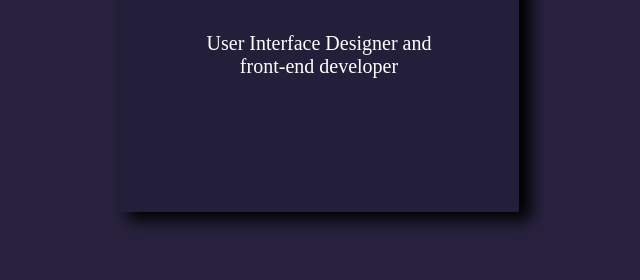
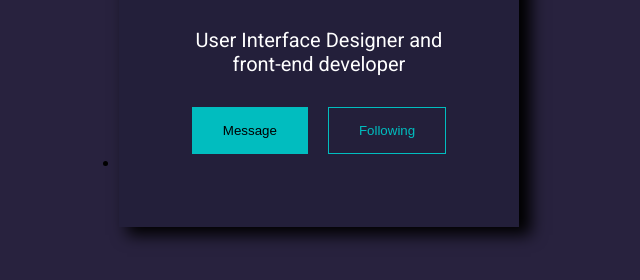
Before and after one commit to nikanatenaze/CSS-HTML-Card-Tample-1, a plain HTML site: page index.html in a window 1280 px wide. Shown: the part 438-718 px from the top of the page, without its empty margins (321-961 px from the left). Drawn offline with Linux system fonts and the light colour scheme.

Commit message:
Update 1.80
Added:
Buttons

```diff
--- a/index.html
+++ b/index.html
@@ -17,6 +17,15 @@
             <img class="man-photo" src="https://images.pexels.com/photos/2182970/pexels-photo-2182970.jpeg?auto=compress&cs=tinysrgb&dpr=1&w=500" alt="">
             <p class="mans-name">Beni Smith</p>
             <p class="Some-text">User Interface Designer and <span>front-end developer</span> </p>
+            <div class="buttons">
+                <button class="button-1">Message</button>
+                <button class="button-2">Following</button>
+            </div>
+            <div class="icons">
+                <ul class="icons-ul">
+                    <li class="icons-ic"></li>
+                </ul>
+            </div>
         </div>
     </section>
 </body>
--- a/indexdesign.css
+++ b/indexdesign.css
@@ -15,7 +15,7 @@
 
 .card {
     width: 400px;
-    height: 500px;
+    height: 530px;
     background-color: #231F3A;
     box-shadow: 10px 6px 15px 2px ;
     position: absolute;
@@ -50,6 +50,7 @@
 }
 
 .Some-text {
+    font-family: 'roboto', sans-serif;
     position: relative;
     bottom: 30px;
     display: flex;
@@ -61,3 +62,27 @@
     width: 100%;
     height: 50px;
 }
+
+.buttons {
+    width: 100%;
+    display: flex;
+    align-items: center;
+    justify-content: center;
+    gap: 20px;
+}
+
+.button-1, .button-2 {
+    cursor: pointer;
+    padding: 15px 30px 15px 30px;
+}
+
+.button-1 {
+    background-color: #01BDBF;
+    border: 1px solid #01BDBF;
+}
+
+.button-2 {
+    color: #01BDBF;
+    background-color: transparent;
+    border: 1px solid #01BDBF;
+}
```
